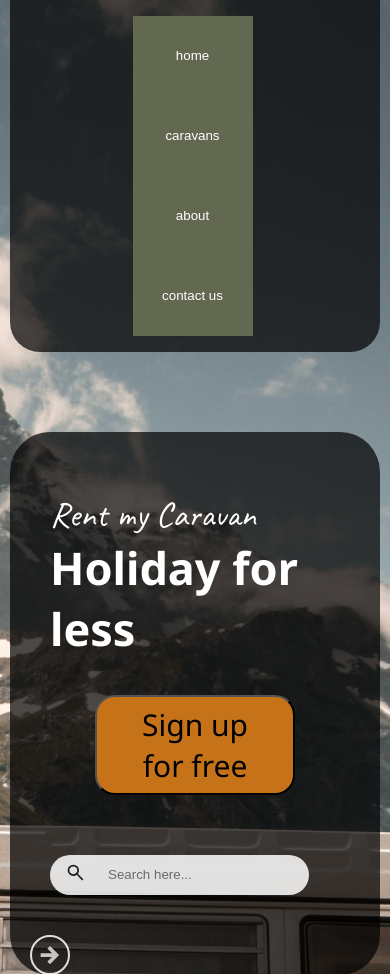
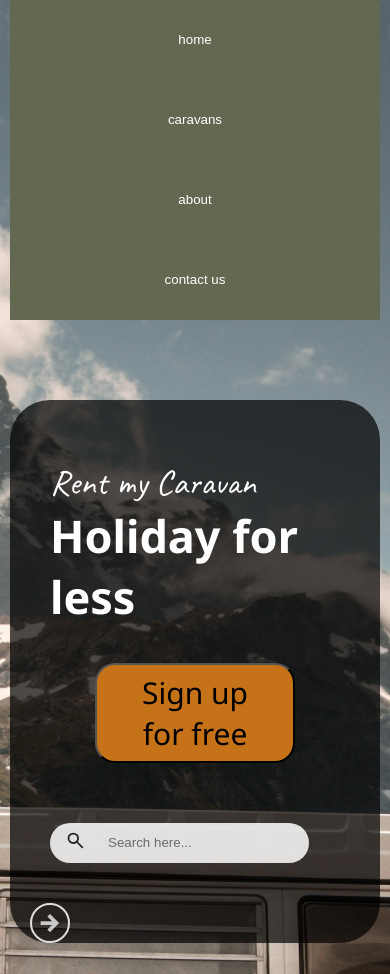
Before and after one commit to craiganthonylewis/Rent_My_Caravan, a PHP site: page / in a window 390 px wide. Shown: the part 241-1215 px from the top of the page. Run offline with PHP 8.4, Linux system fonts and the light colour scheme.

Commit message:
Index/HomePage, Header, Nav and Footer
Signed-off-by: craiganthonylewis <craiganthonylewis@outlook.com>

```diff
--- a/css/media_queries.css
+++ b/css/media_queries.css
@@ -51,15 +51,16 @@
 
     /* home_navigation links */
 
-    #nav_links ul{
+    #nav_links ul {
+        padding: 0;
+        margin: 0;
+        display: flex;
         flex-direction: column;
-        list-style: none;
-        align-items: center;
-        margin-right: 45px;
     }
 
+
     #nav_links button{
-        max-width: 100%;
+        width: 100%;
         height: 80px;
         border: none;
         border-radius: 0;
@@ -71,8 +72,8 @@
         width: 100%;
         height: auto;
         background-color: rgba(0, 0, 0, 0.7);
-        border-bottom-left-radius: 30px;
-        border-bottom-right-radius: 30px;
+        border-bottom-left-radius: 0;
+        border-bottom-right-radius: 0;
         display: flex;
         align-items: center;
     }
```
